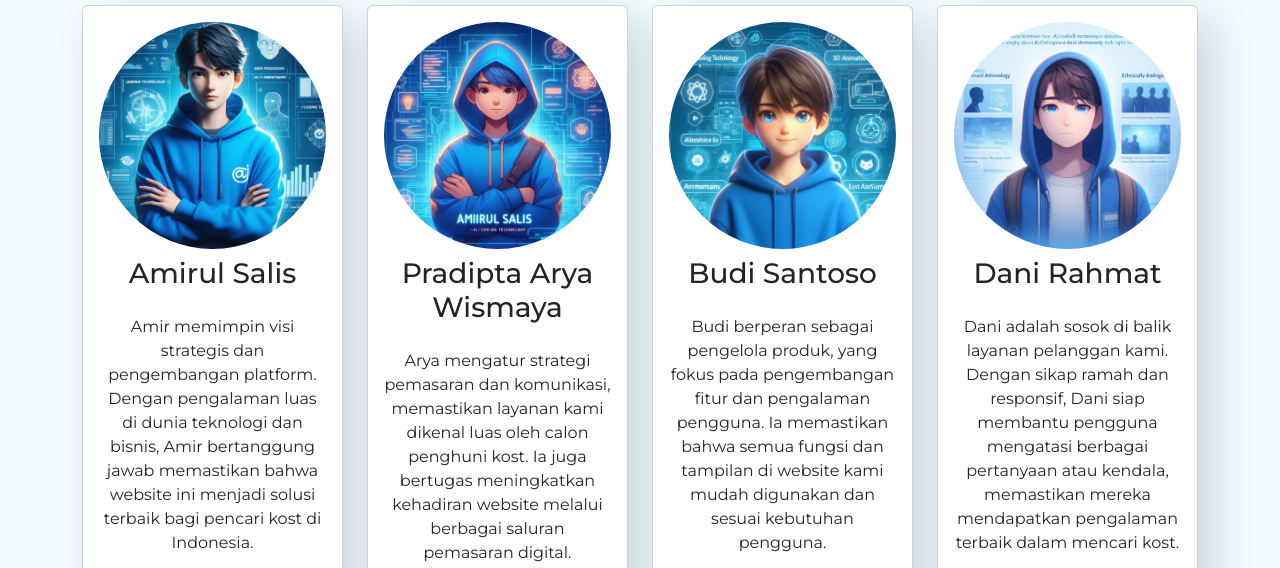
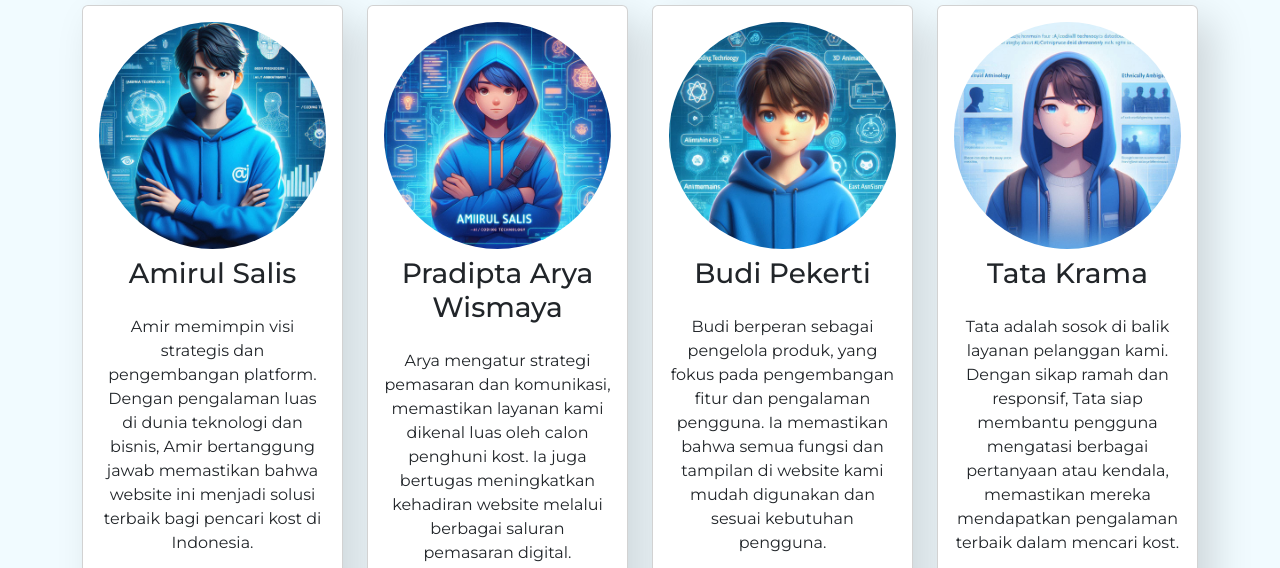
Before and after one commit to AmirulSalis123/sass_bootstrap, a website: page index.html in a window 1280 px wide. Shown: the part 3211-3779 px from the top of the page. Drawn offline with nearby package versions, Linux system fonts and the light colour scheme.

Commit message:
index.html

```diff
--- a/index.html
+++ b/index.html
@@ -380,7 +380,7 @@
                     alt=""
                     class="img-fluid rounded-circle"
                   />
-                  <h3 class="card-title py-2">Budi Santoso</h3>
+                  <h3 class="card-title py-2">Budi Pekerti</h3>
                   <p class="card-text">
                     <p>
                       Budi berperan sebagai pengelola produk, yang
@@ -409,11 +409,11 @@
                     alt=""
                     class="img-fluid rounded-circle"
                   />
-                  <h3 class="card-title py-2">Dani Rahmat</h3>
+                  <h3 class="card-title py-2">Tata Krama</h3>
                   <p class="card-text">
                     <p>
-                      Dani adalah sosok di balik layanan pelanggan
-                      kami. Dengan sikap ramah dan responsif, Dani
+                      Tata adalah sosok di balik layanan pelanggan
+                      kami. Dengan sikap ramah dan responsif, Tata
                       siap membantu pengguna mengatasi berbagai
                       pertanyaan atau kendala, memastikan mereka
                       mendapatkan pengalaman terbaik dalam mencari kost.
```
